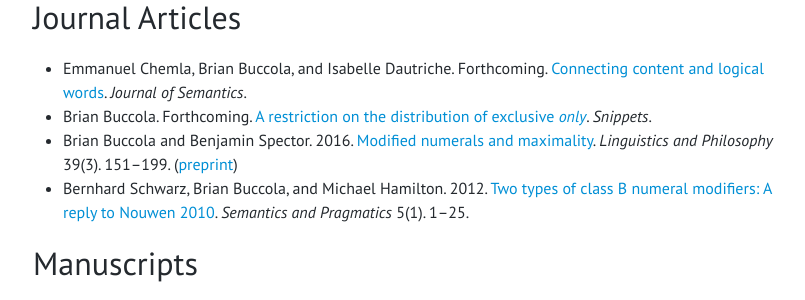
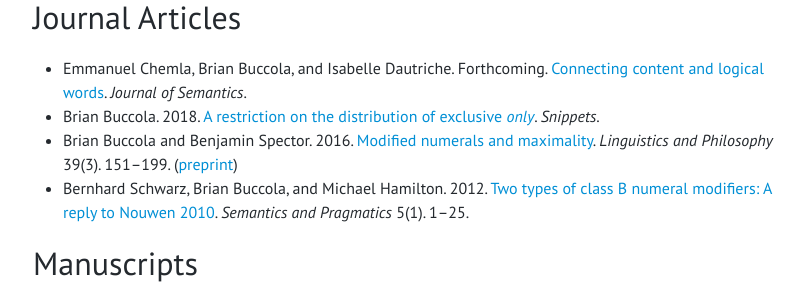
Before and after one commit to brianbuccola/brianbuccola.github.io, a Jekyll site: the page built from work.md, in a window 1280 px wide. Shown: the part 204-504 px from the top of the page, without its empty margins (237-1042 px from the left). Built offline with Jekyll 4.4.1, drawn with Linux system fonts in a browser that asks for light colours; some web fonts are replaced.

Commit message:
Update 'only' snippet date and URL

```diff
--- a/work.md
+++ b/work.md
@@ -13,11 +13,12 @@
 ## Journal Articles
 
 - Emmanuel Chemla, Brian Buccola, and Isabelle Dautriche. Forthcoming. [Connecting content and logical words][connecting-sa]. *Journal of Semantics*.
-- Brian Buccola. Forthcoming. [A restriction on the distribution of exclusive *only*][only-snippet]. *Snippets*.
+- Brian Buccola. 2018. [A restriction on the distribution of exclusive *only*][only-snippet]. *Snippets*.
 - Brian Buccola and Benjamin Spector. 2016. [Modified numerals and maximality][mod-num-max-doi]. *Linguistics and Philosophy* 39(3). 151--199. ([preprint][mod-num-max-lb])
 - Bernhard Schwarz, Brian Buccola, and Michael Hamilton. 2012. [Two types of class B numeral modifiers: A reply to Nouwen 2010][reply-to-nouwen-sp]. *Semantics and Pragmatics* 5(1). 1--25.
 
 [connecting-sa]: http://semanticsarchive.net/Archive/WVhYzUwM/Chemla-Buccola-Dautriche-ConnectWords.pdf
+[only-snippet]: http://www.ledonline.it/snippets/allegati/snippets33002.pdf
 [mod-num-max-doi]: http://dx.doi.org/10.1007/s10988-016-9187-2
 [mod-num-max-lb]: http://ling.auf.net/lingbuzz/002528/current.pdf
 [reply-to-nouwen-sp]: http://semprag.org/article/download/sp.5.1/pdf
```
Also changed, not shown: other parts of work.md (+0 -1 lines).
